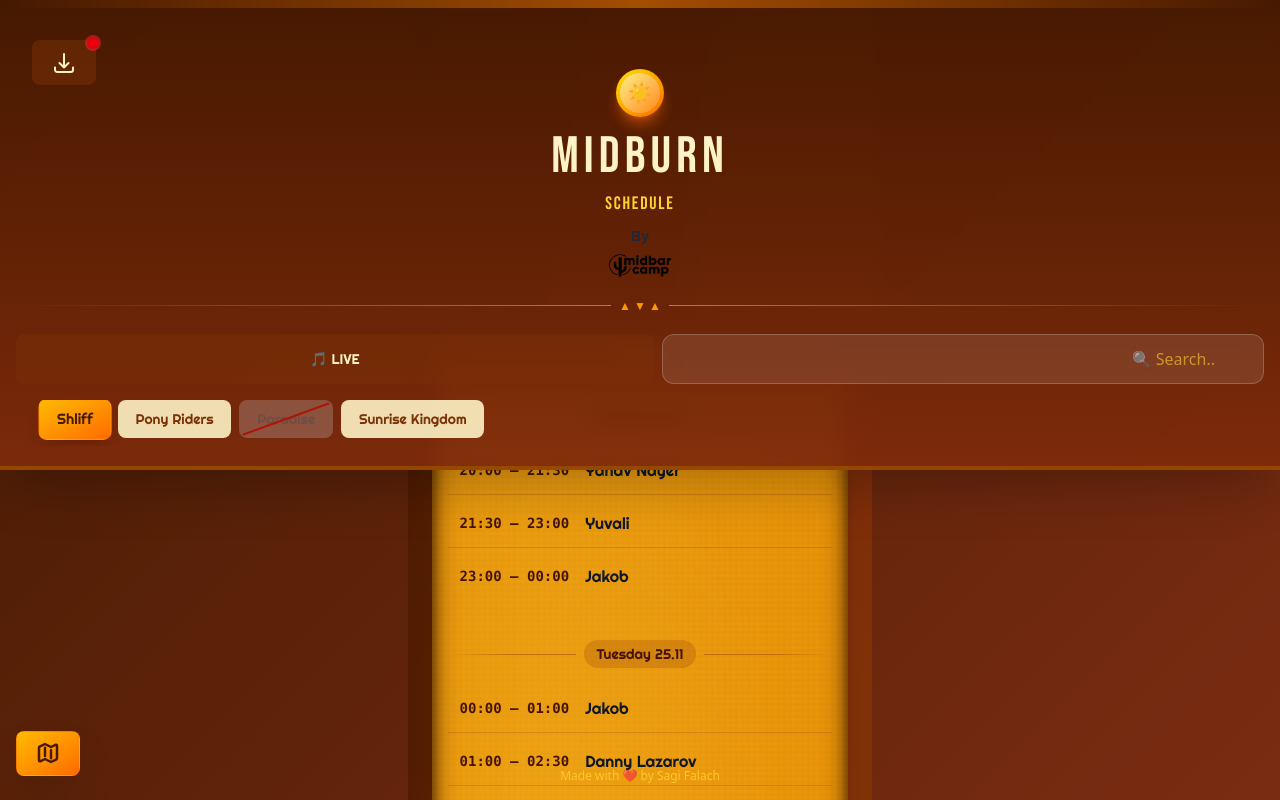
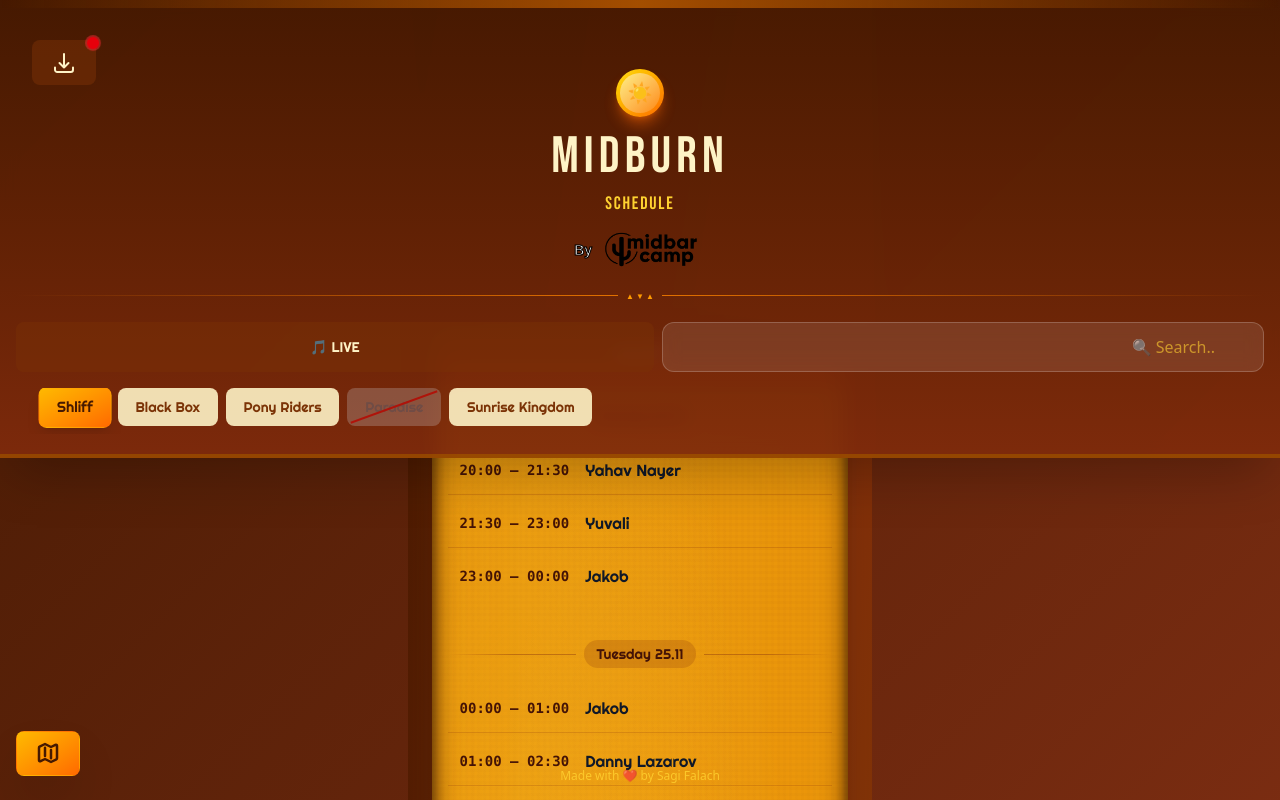
Before and after one commit to MrFalach/midburn-app, a React (Vite) app: page / in a window 1280 px wide. Shown: the top 800 px of the page. Built offline with nearby package versions, Linux system fonts and the light colour scheme.

Commit message:
Fixed day splitting logic, added Black Box stage, improved live detection

```diff
--- a/src/App.tsx
+++ b/src/App.tsx
@@ -304,23 +304,26 @@
         >
           SCHEDULE
         </h2>
-        <div className="flex flex-col items-center justify-center gap-1 mb-4">
+        <div className="flex flex items-center justify-center gap-1 mb-4">
           <span
-            className="text-sm font-semibold text-gray-800"
-            style={{ fontFamily: "Arial, sans-serif" }}
+            className="text-sm font-semibold text-white"
+            style={{
+              fontFamily: "Arial, sans-serif",
+              WebkitTextStroke: "1px black",
+            }}
           >
             By
           </span>
           <img
             src="/midbar-camp-logo.png"
             alt="Midbar Camp"
-            className="h-8 object-contain brightness-0"
+            className="h-12 object-contain brightness-0"
           />
         </div>
         {/* Tribal divider */}
         <div className="flex items-center justify-center gap-2 mb-5">
           <div className="h-px flex-1 bg-gradient-to-r from-transparent to-amber-600"></div>
-          <div className="text-amber-500 text-xs">▲ ▼ ▲</div>
+          <div className="text-amber-500 text-[8px]">▲ ▼ ▲</div>
           <div className="h-px flex-1 bg-gradient-to-l from-transparent to-amber-600"></div>
         </div>
         {/* Live Now Button and Search Bar side by side */}
--- a/src/data/stages.ts
+++ b/src/data/stages.ts
@@ -36,7 +36,11 @@
           { startTime: "02:00", endTime: "03:30", artist: "Animato" },
           { startTime: "03:30", endTime: "06:00", artist: "Shidapu" },
           { startTime: "12:00", endTime: "14:00", artist: "Alper & Offek" },
-        { startTime: "14:00", endTime: "18:00", artist: "Rising Dust (4 Hours Ceremony)" },
+          {
+            startTime: "14:00",
+            endTime: "18:00",
+            artist: "Rising Dust (4 Hours Ceremony)",
+          },
           { startTime: "18:00", endTime: "20:00", artist: "Dr. Seuss" },
           { startTime: "20:00", endTime: "22:00", artist: "yuvee" },
           { startTime: "22:00", endTime: "00:00", artist: "Squid" },
@@ -63,7 +67,11 @@
         slots: [
           { startTime: "19:00", endTime: "21:00", artist: "Yehuda" },
           { startTime: "21:00", endTime: "22:30", artist: "Fernanda Pistelli" },
-        { startTime: "22:30", endTime: "00:00", artist: "Fernanda Pistelli & Rising Dust" },
+          {
+            startTime: "22:30",
+            endTime: "00:00",
+            artist: "Fernanda Pistelli & Rising Dust",
+          },
         ],
       },
       {
@@ -74,6 +82,93 @@
           { startTime: "03:00", endTime: "05:00", artist: "Kobi" },
           { startTime: "05:00", endTime: "06:30", artist: "Detune" },
           { startTime: "06:30", endTime: "07:30", artist: "Bubble" },
+        ],
+      },
+    ],
+  },
+  {
+    id: "black-box",
+    name: "Black Box",
+    days: [
+      {
+        date: "Monday 24.11",
+        slots: [
+          { startTime: "20:00", endTime: "21:00", artist: "Amit" },
+          { startTime: "21:00", endTime: "22:00", artist: "Turg" },
+          { startTime: "22:00", endTime: "23:00", artist: "Rea & Shefi" },
+          { startTime: "23:00", endTime: "00:00", artist: "Sandner" },
+        ],
+      },
+      {
+        date: "Tuesday 25.11",
+        slots: [
+          { startTime: "00:00", endTime: "00:30", artist: "Sandner" },
+          { startTime: "00:30", endTime: "02:00", artist: "Yuvee" },
+          {
+            startTime: "02:00",
+            endTime: "03:30",
+            artist: "Darco & Asaf Samuel",
+          },
+          { startTime: "03:30", endTime: "05:00", artist: "Nevos" },
+          { startTime: "05:00", endTime: "06:30", artist: "Rafael & Omri" },
+          { startTime: "06:30", endTime: "08:00", artist: "Mishell" },
+          { startTime: "12:00", endTime: "13:30", artist: "Amigdala & Artmis" },
+          { startTime: "13:30", endTime: "15:00", artist: "Rocky" },
+          { startTime: "15:00", endTime: "16:30", artist: "Pixel" },
+          { startTime: "16:30", endTime: "18:00", artist: "Animato" },
+          { startTime: "18:00", endTime: "19:30", artist: "Ritmo" },
+          { startTime: "19:30", endTime: "21:00", artist: "Pettra" },
+          { startTime: "21:00", endTime: "22:30", artist: "Skizologic" },
+          { startTime: "22:30", endTime: "00:00", artist: "Outsiders" },
+        ],
+      },
+      {
+        date: "Wednesday 26.11",
+        slots: [
+          { startTime: "12:00", endTime: "13:15", artist: "Royo & Tez" },
+          { startTime: "13:15", endTime: "14:30", artist: "Yaniv Anochi" },
+          { startTime: "14:30", endTime: "16:00", artist: "Yu_Gi" },
+          { startTime: "16:00", endTime: "17:30", artist: "T Puse" },
+          { startTime: "17:30", endTime: "18:30", artist: "Abu Aiach" },
+          { startTime: "18:30", endTime: "19:45", artist: "Daniel Peretz" },
+          { startTime: "19:45", endTime: "21:00", artist: "Vinix & Papilon" },
+          { startTime: "21:00", endTime: "23:00", artist: "Club de Combat" },
+          { startTime: "23:00", endTime: "00:00", artist: "Tom Alfassi" },
+        ],
+      },
+      {
+        date: "Thursday 27.11",
+        slots: [
+          { startTime: "00:00", endTime: "01:30", artist: "Atar" },
+          { startTime: "01:30", endTime: "03:00", artist: "Natalie Wemba" },
+          { startTime: "03:00", endTime: "05:00", artist: "Aviv Sub & N.O.Y" },
+          { startTime: "05:00", endTime: "07:00", artist: "No Result" },
+          { startTime: "07:00", endTime: "08:30", artist: "O.I (Omer Inbar)" },
+          {
+            startTime: "08:30",
+            endTime: "10:00",
+            artist: "Rudie With a Hoodie",
+          },
+          { startTime: "10:00", endTime: "11:00", artist: "Ben Liphsitz" },
+          { startTime: "13:30", endTime: "14:45", artist: "Patrick Sabag" },
+          { startTime: "14:30", endTime: "16:00", artist: "Omer Keinan" },
+          {
+            startTime: "16:00",
+            endTime: "17:30",
+            artist: "Navaia By Benaia Barabi",
+          },
+          { startTime: "17:30", endTime: "23:00", artist: "Break" },
+          { startTime: "23:00", endTime: "00:00", artist: "Coexist" },
+        ],
+      },
+      {
+        date: "Friday 28.11",
+        slots: [
+          { startTime: "00:00", endTime: "01:30", artist: "Fernanda Pistelli" },
+          { startTime: "01:30", endTime: "03:00", artist: "Gorovich" },
+          { startTime: "03:00", endTime: "04:00", artist: "Captain Hook" },
+          { startTime: "04:00", endTime: "05:00", artist: "Alien Art" },
+          { startTime: "05:00", endTime: "06:15", artist: "Ace Ventura" },
         ],
       },
     ],
@@ -133,7 +228,11 @@
           { startTime: "14:30", endTime: "16:00", artist: "אושר" },
           { startTime: "16:00", endTime: "18:00", artist: "רפאל" },
           { startTime: "18:00", endTime: "19:30", artist: "רודי" },
-        { startTime: "19:30", endTime: "22:00", artist: "הפסקה לשריפה (Break for Burning)" },
+          {
+            startTime: "19:30",
+            endTime: "22:00",
+            artist: "הפסקה לשריפה (Break for Burning)",
+          },
           { startTime: "22:00", endTime: "23:30", artist: "רע ושפי" },
           { startTime: "23:30", endTime: "00:00", artist: "אביב סאב ובנו" },
         ],
@@ -167,8 +266,16 @@
         slots: [
           { startTime: "13:00", endTime: "14:30", artist: "Emil" },
           { startTime: "14:30", endTime: "14:45", artist: "תהלוכה מגיעה" },
-        { startTime: "14:45", endTime: "15:30", artist: "Rea & Shafri Ceremony" },
-        { startTime: "15:30", endTime: "17:30", artist: "Omri Smadar (down temp)" },
+          {
+            startTime: "14:45",
+            endTime: "15:30",
+            artist: "Rea & Shafri Ceremony",
+          },
+          {
+            startTime: "15:30",
+            endTime: "17:30",
+            artist: "Omri Smadar (down temp)",
+          },
           { startTime: "17:30", endTime: "19:00", artist: "Amit Mayer" },
           { startTime: "19:00", endTime: "20:30", artist: "May Shaked" },
           { startTime: "20:30", endTime: "21:45", artist: "Bobaz Lobster" },
@@ -304,4 +411,5 @@
         ],
       },
     ],
-},];
+  },
+];
```
Lines whose indentation alone changed are shown as unchanged.
